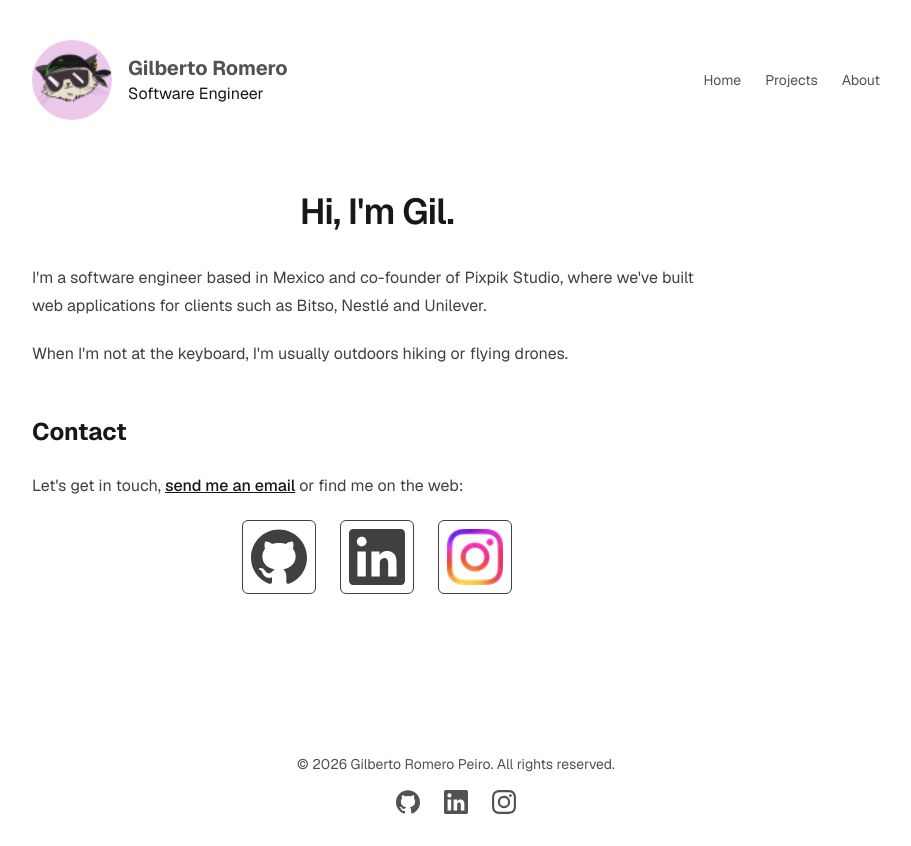
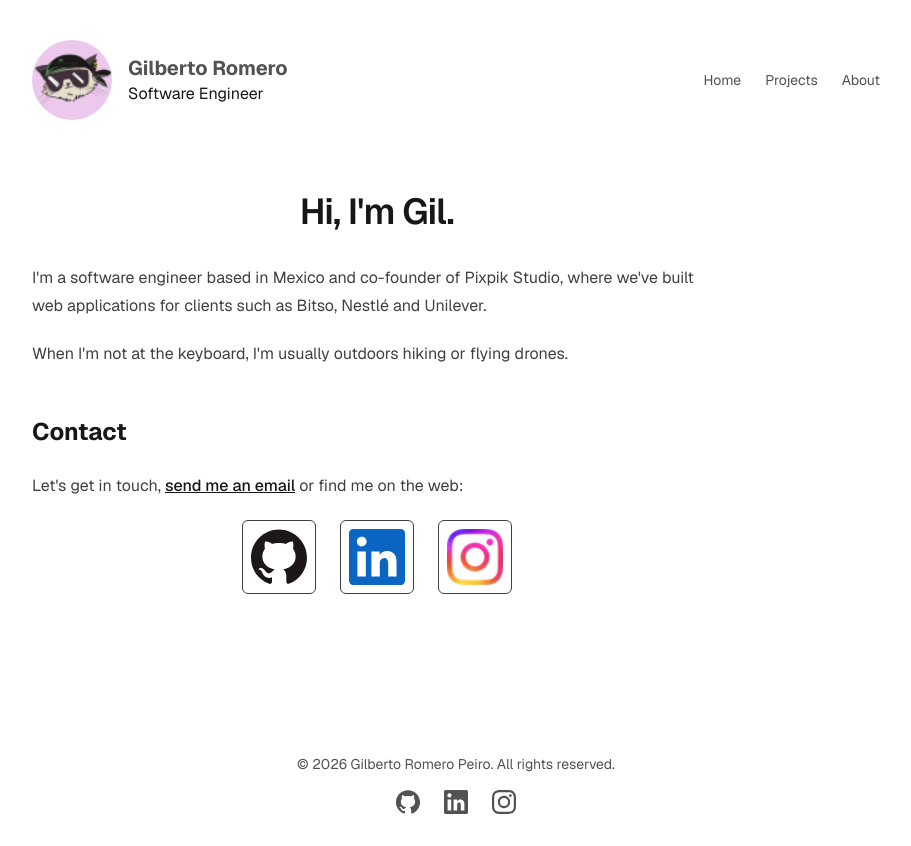
Before and after one commit to gilbertoromero/simplified-portfolio, a Next.js app: page /about in a window 1280 px wide. Shown: the whole page, without its empty margins (184-1095 px from the left). Built offline with nearby package versions, Linux system fonts and the light colour scheme.

Commit message:
icon custom color

```diff
--- a/src/components/social-button.tsx
+++ b/src/components/social-button.tsx
@@ -6,6 +6,7 @@ type SocialButtonProps = {
   handle: string
   href: string
   icon: IconComponent
+  iconColor?: string
   image?: string
 }
 
@@ -14,6 +15,7 @@ export function SocialButton({
   handle,
   href,
   icon: Icon,
+  iconColor,
   image,
 }: SocialButtonProps) {
   return (
@@ -31,7 +33,9 @@ export function SocialButton({
             className="size-14"
           />
         ) : (
-          <Icon className="size-14 shrink-0" />
+          <span style={{ color: iconColor }}>
+            <Icon className="size-14 shrink-0" />
+          </span>
         )}
         <div className="grid grid-cols-[0fr] group-hover:grid-cols-[1fr]  transition-all">
           <div className="min-w-0 overflow-hidden whitespace-nowrap opacity-0 group-hover:opacity-100 group-hover:pl-3">
--- a/src/data/site.ts
+++ b/src/data/site.ts
@@ -13,12 +13,14 @@ export const socials = [
     handle: '@gilbertoromero',
     href: links.github,
     icon: Icons.GitHub,
+    iconColor: '#1b1817',
   },
   {
     name: 'LinkedIn',
     handle: '@gilberto-romero-peiro',
     href: links.linkedin,
     icon: Icons.LinkedIn,
+    iconColor: '#0A66C2',
   },
   {
     name: 'Instagram',
```
